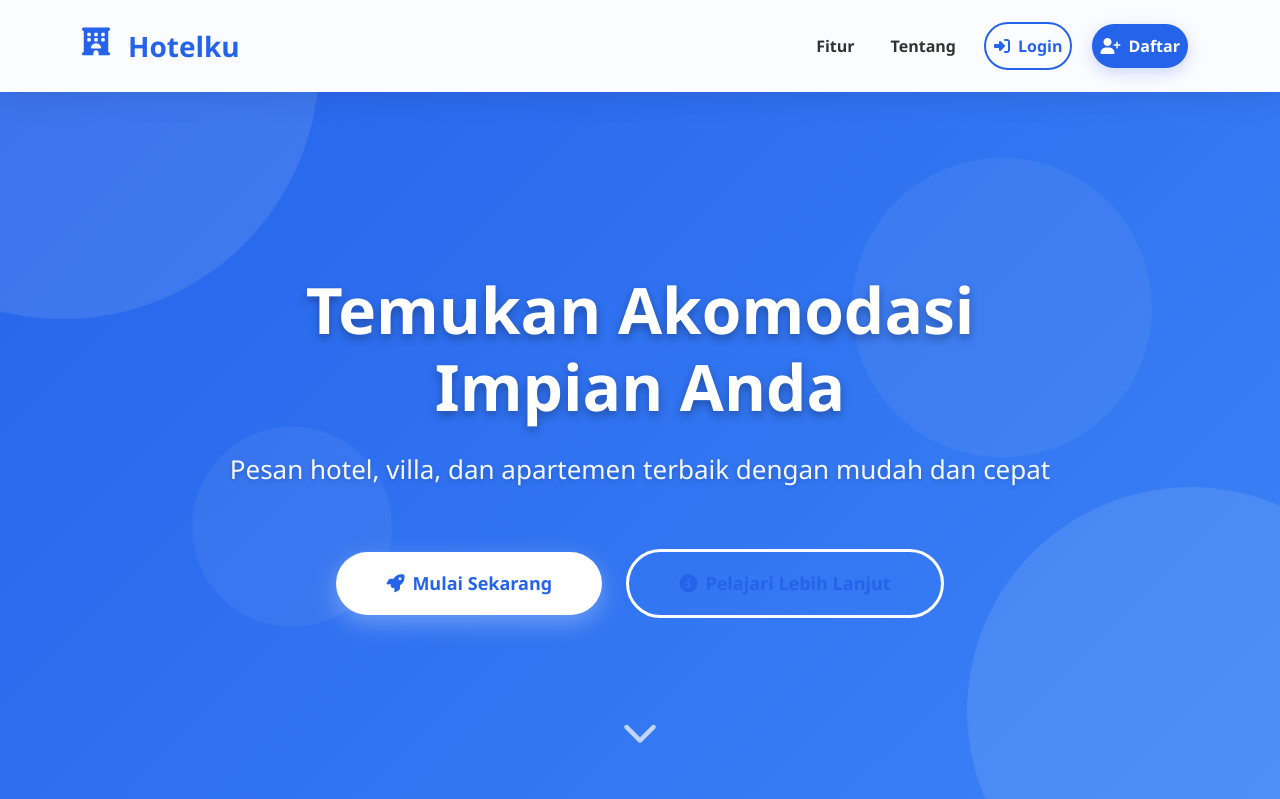
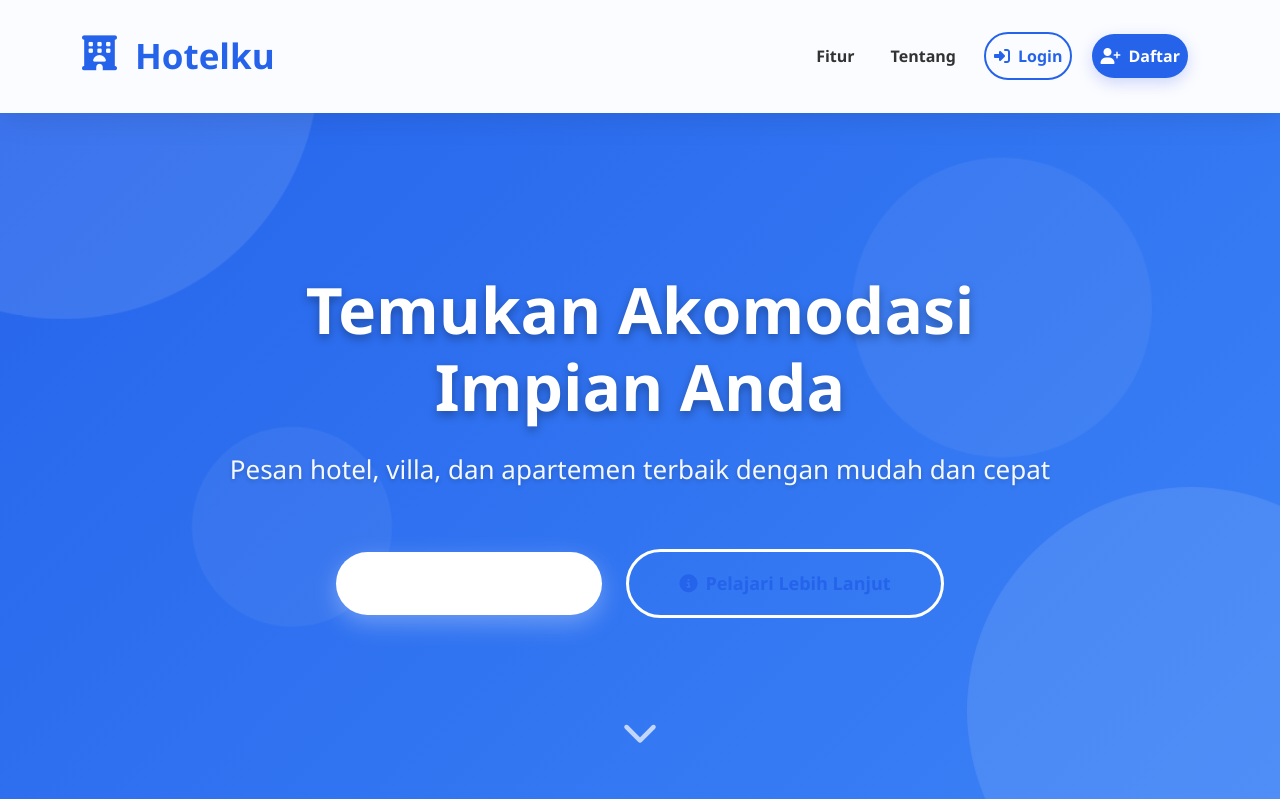
Before and after one commit to llynaaonlyy/ManajementHotel_CI4_New, a CodeIgniter 4 app: the page made by app/Views/index.php in a window 1280 px wide. Shown: the top 799 px of the page. Run offline with PHP 8.4 and a stand-in for CodeIgniter, Linux system fonts and the light colour scheme; the template is opened without the code that fills it, so the values that code supplies are empty; some libraries are stand-ins or nearby versions.

Commit message:
update file index.php

```diff
--- a/app/Views/index.php
+++ b/app/Views/index.php
@@ -27,7 +27,7 @@
             background: rgba(255, 255, 255, 0.98);
             backdrop-filter: blur(20px);
             box-shadow: 0 4px 30px rgba(0,0,0,0.1);
-            padding: 20px 0;
+            padding: 25px 0;
             transition: all 0.3s ease;
         }
 
@@ -37,7 +37,7 @@
         }
 
         .logo {
-            font-size: 28px;
+            font-size: 35px;
             font-weight: bold;
             color: #2563eb;
             text-decoration: none;
@@ -268,7 +268,7 @@
 
         .btn-primary-custom {
             background: white;
-            color: #2563eb;
+            color: #ffffff;
             box-shadow: 0 8px 25px rgba(255,255,255,0.3);
             animation: fadeInUp 1.4s ease;
         }
@@ -276,7 +276,7 @@
         .btn-primary-custom:hover {
             transform: translateY(-5px);
             box-shadow: 0 5px 15px rgba(37, 99, 235, 0.4);
-            color: #ffffff;
+            color: #2563eb;
         }
 
         .btn-outline-custom {
```
